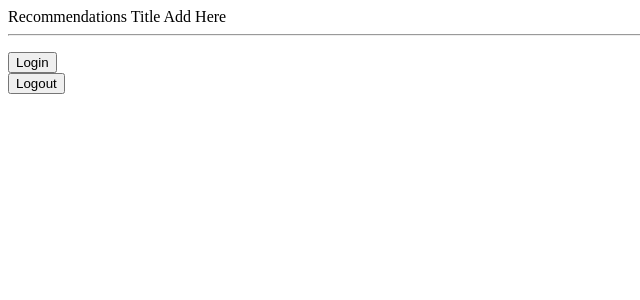
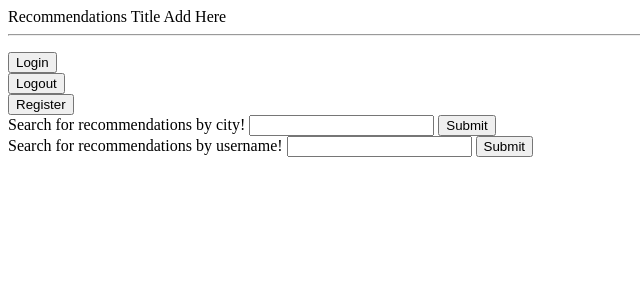
Before and after one commit to EmilySerota/Trip_Rec_Project, a Flask app: page / in a window 1280 px wide. Shown: the top 300 px of the page, without its empty margins (0-640 px from the left). Run offline with Flask 2, Linux system fonts and the light colour scheme.

Commit message:
working db/login/registration issues w/ db backref & usernamesearch

```diff
--- a/server.py
+++ b/server.py
@@ -76,6 +76,28 @@ def reg_process():
     return redirect('/')
 
 
+@app.route('/search_city/<city_name>')
+def city_name_search(city_name):
+
+    #pull in object info for that specific city, then get city_id
+    city_info = City.query.get(city_name).one()
+    city_id = city_info.city_id
+    user_by_city = Usery.query.filter_by()
+
+    #pull in city objects by city name provided above in homepage search
+    #city = City.query.get(city_name)
+
+    #get username info for those with that city_id
+    #users = User.query.filter_by()
+
+    return render_template('username_search.html', )
+
+
+
+
+
+
+
 ##############################################################
 
 if __name__ == "__main__":
--- a/templates/homepage.html
+++ b/templates/homepage.html
@@ -14,4 +14,20 @@ button create/edit city rec page (only show if logged in) -->
 <input type="submit" value="Logout"'>
 </form>
 
+<form action='/register'>
+<input type="submit" value="Register"'>
+</form>
+
+<!-- name will be the city they type and then return the city options page -->
+<form action='/search_city/{{ city_name }}'>
+Search for recommendations by city! <input type='text' name= 'city_name'>
+<input type='submit'>
+</form>
+
+<!-- name will be the username they want to see city options for -->
+<form action='/search_user/<username>'>
+Search for recommendations by username! <input type='text' name= 'search_by_username'>
+<input type='submit'>
+</form>
+
 {% endblock %}
```
Also changed, not shown: model.py (+9 -1 lines), templates/username_search.html (added, +18 -0 lines).
